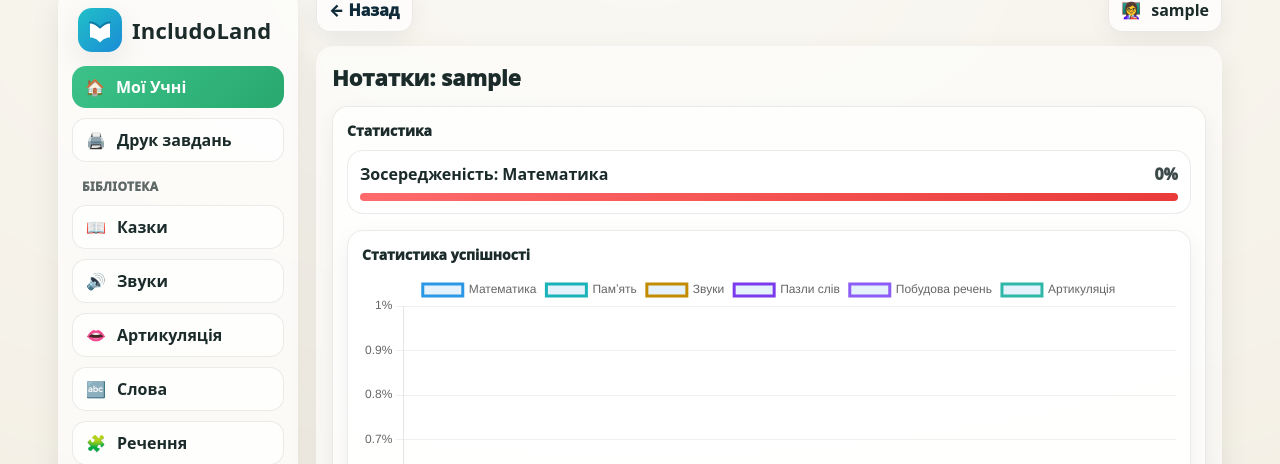
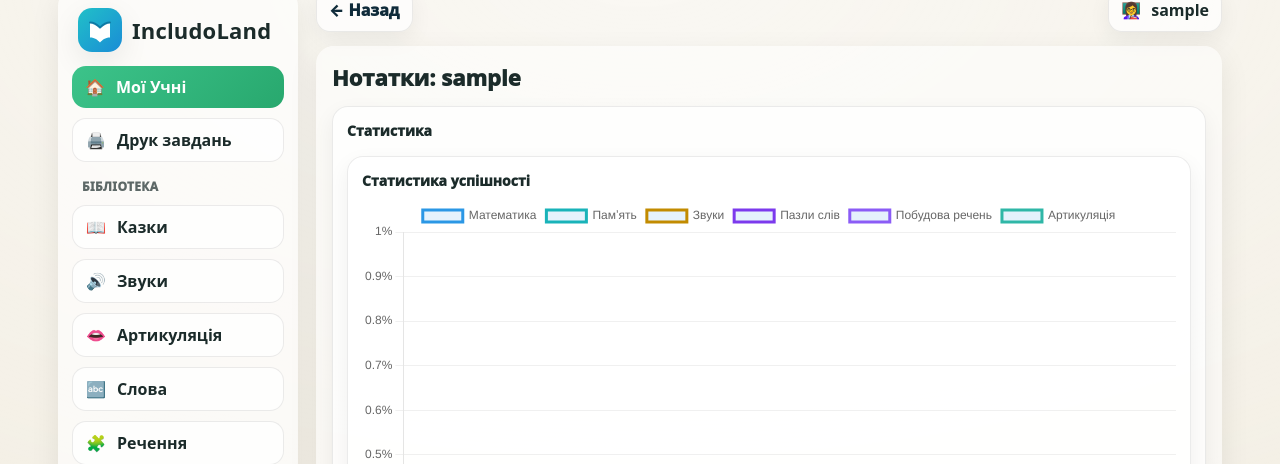
Before and after one commit to anatolii-kandiuk/IncludoLandApp, a Django app: page /specialist/students/1/notes/ in a window 1280 px wide. Shown: the part 30-494 px from the top of the page. Run offline with Django 4.2, Linux system fonts and the light colour scheme; a user stored in the database is signed in; tables that the repository leaves empty hold one stand-in row (values such as "Sample post"); parts of the project's set-up code (start-up, migrations or seed data) failed here and were passed over.

Commit message:
feat: remove focus statistics from specialist profile and notes templates for cleaner UI

```diff
--- a/accounts/views.py
+++ b/accounts/views.py
@@ -409,43 +409,23 @@ def specialist_profile(request):
             .order_by('user__username')[:20]
         )
 
-    def _focus_from_stats(stats_dict: dict):
-        avg = stats_dict.get('avg') or {}
-        candidates = [
-            ('Математика', int(avg.get('math') or 0)),
-            ("Памʼять", int(avg.get('memory') or 0)),
-            ('Звуки', int(avg.get('sound') or 0)),
-            ('Пазли слів', int(avg.get('words') or 0)),
-            ('Побудова речень', int(avg.get('sentences') or 0)),
-            ('Артикуляція', int(avg.get('articulation') or 0)),
-        ]
-        label, value = min(candidates, key=lambda x: x[1])
-        severity = max(0, min(100, 100 - int(value)))
-        return label, int(value), severity
-
     attention_students = []
     for s in my_students[:6]:
-        stats = _build_child_stats_for_user(s.user)
-        focus_label, _focus_value, focus_severity = _focus_from_stats(stats)
         attention_students.append(
             {
                 'id': s.id,
                 'name': s.user.username,
-                'subtitle': f'Зосередженість: {focus_label}',
-                'progress': focus_severity,
+                'subtitle': 'Нотатки та аналітика',
             }
         )
 
     student_cards = []
     for s in my_students[:50]:
-        stats = _build_child_stats_for_user(s.user)
-        focus_label, _focus_value, focus_severity = _focus_from_stats(stats)
         student_cards.append(
             {
                 'id': s.id,
                 'name': s.user.username,
-                'subtitle': f'Зосередженість: {focus_label}',
-                'progress': focus_severity,
+                'subtitle': 'Нотатки та аналітика',
                 'stars': s.stars,
             }
         )
@@ -1601,26 +1581,12 @@ def specialist_student_notes(request, child_profile_id: int):
 
     stats = _build_child_stats_for_user(child.user)
     avg = stats.get('avg') or {}
-    focus_candidates = [
-        ('Математика', int(avg.get('math') or 0)),
-        ("Памʼять", int(avg.get('memory') or 0)),
-        ('Звуки', int(avg.get('sound') or 0)),
-        ('Пазли слів', int(avg.get('words') or 0)),
-        ('Побудова речень', int(avg.get('sentences') or 0)),
-        ('Артикуляція', int(avg.get('articulation') or 0)),
-    ]
-    focus_label, focus_value = min(focus_candidates, key=lambda x: x[1])
-    focus_severity = max(0, min(100, 100 - int(focus_value)))
-
     context = {
         'username': request.user.username,
         'student': child,
         'form': form,
         'notes': notes,
         'stats': stats,
-        'focus_label': focus_label,
-        'focus_value': int(focus_value),
-        'focus_severity': int(focus_severity),
         'results_count': stats['results_count'],
         'stories_listens_count': stats['stories_listens_count'],
         'progress': stats['progress'],
--- a/templates/profile/specialist_notes.html
+++ b/templates/profile/specialist_notes.html
@@ -42,17 +42,6 @@
                             <h2 class="card__title">Статистика</h2>
                         </div>
 
-                        <div class="student-focus" aria-label="Зона уваги">
-                            <div class="student-focus__row">
-                                <div class="student-focus__label">Зосередженість: <strong>{{ focus_label }}</strong>
-                                </div>
-                                <div class="student-focus__value">{{ focus_value }}%</div>
-                            </div>
-                            <div class="student__bar" role="progressbar" aria-valuenow="{{ focus_severity }}"
-                                aria-valuemin="0" aria-valuemax="100">
-                                <div class="student__fill" data-width="{{ focus_severity }}"></div>
-                            </div>
-                        </div>
 
                         <div class="row u-mt-16">
                             <div class="col-12 col-md-8 mx-auto mb-4">
```
Also changed, not shown: templates/profile/specialist_profile.html (+8 -12 lines).
